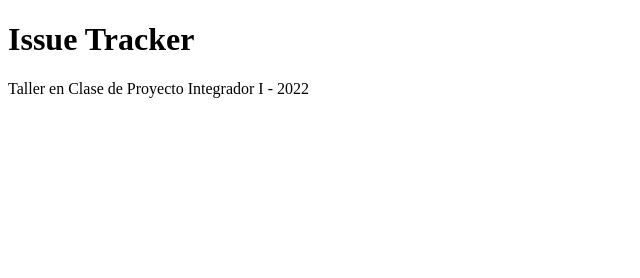
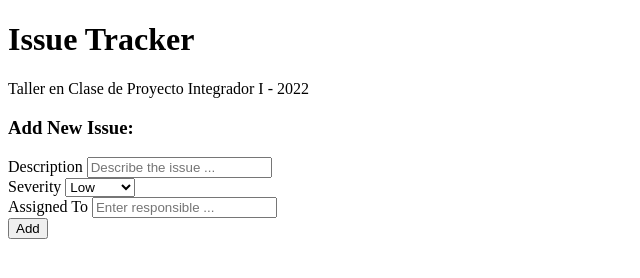
Before and after one commit to Mateo698/js-issue-tracker, a plain HTML site: page index.html in a window 1280 px wide. Shown: the whole page, without its empty margins (0-640 px from the left). Drawn offline with Linux system fonts and the light colour scheme.

Commit message:
ISSUETRACK-04 Creado el formulario HTML

```diff
--- a/index.html
+++ b/index.html
@@ -13,5 +13,24 @@
               <p>Taller en Clase de Proyecto Integrador I - 2022</p>
             </div>
           </div>
+          <div class="jumbotron">
+            <h3>Add New Issue:</h3>
+            <form id="issueInputForm">
+              <div class="form-group">
+                <label for="issueDescInput">Description</label>
+                <input type="text" class="form-control" id="issueDescInput" placeholder="Describe the issue ...">
+              </div> <div class="form-group">
+                <label for="issueDescInput">Severity</label>
+                <select class="form-control" id="issueSeverityInput">
+                  <option value="Low">Low</option>
+                  <option value="Medium">Medium</option>
+                  <option value="High">High</option> </select>
+                </div>
+                <div class="form-group">
+                  <label for="issueDescInput">Assigned To</label>
+                  <input type="text" class="form-control" id="issueAssignedToInput" placeholder="Enter responsible ...">
+                </div> <button type="submit" class="btn btn-primary">Add</button>
+              </form>
+            </div>
     </body>
 </html>
```
